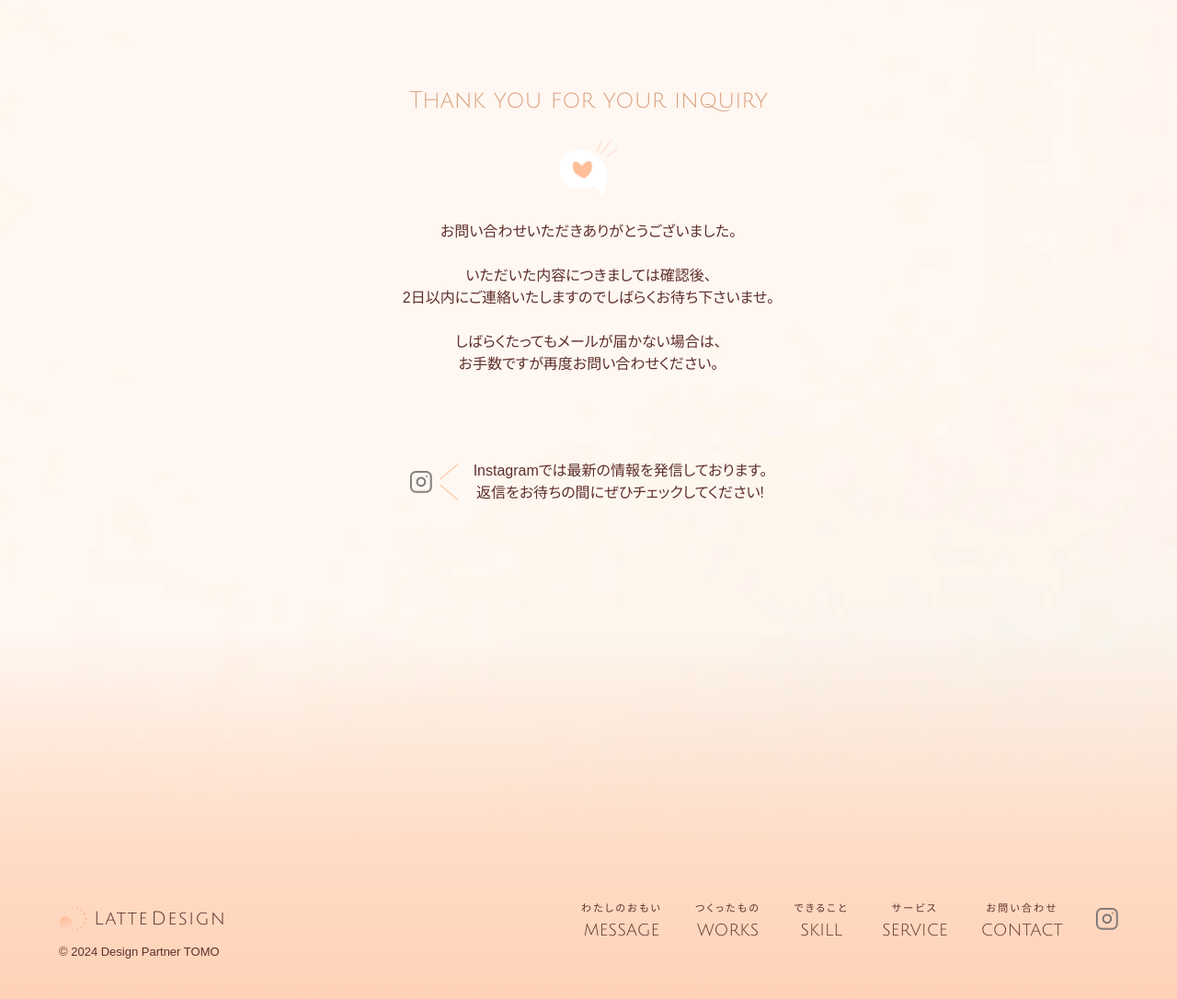
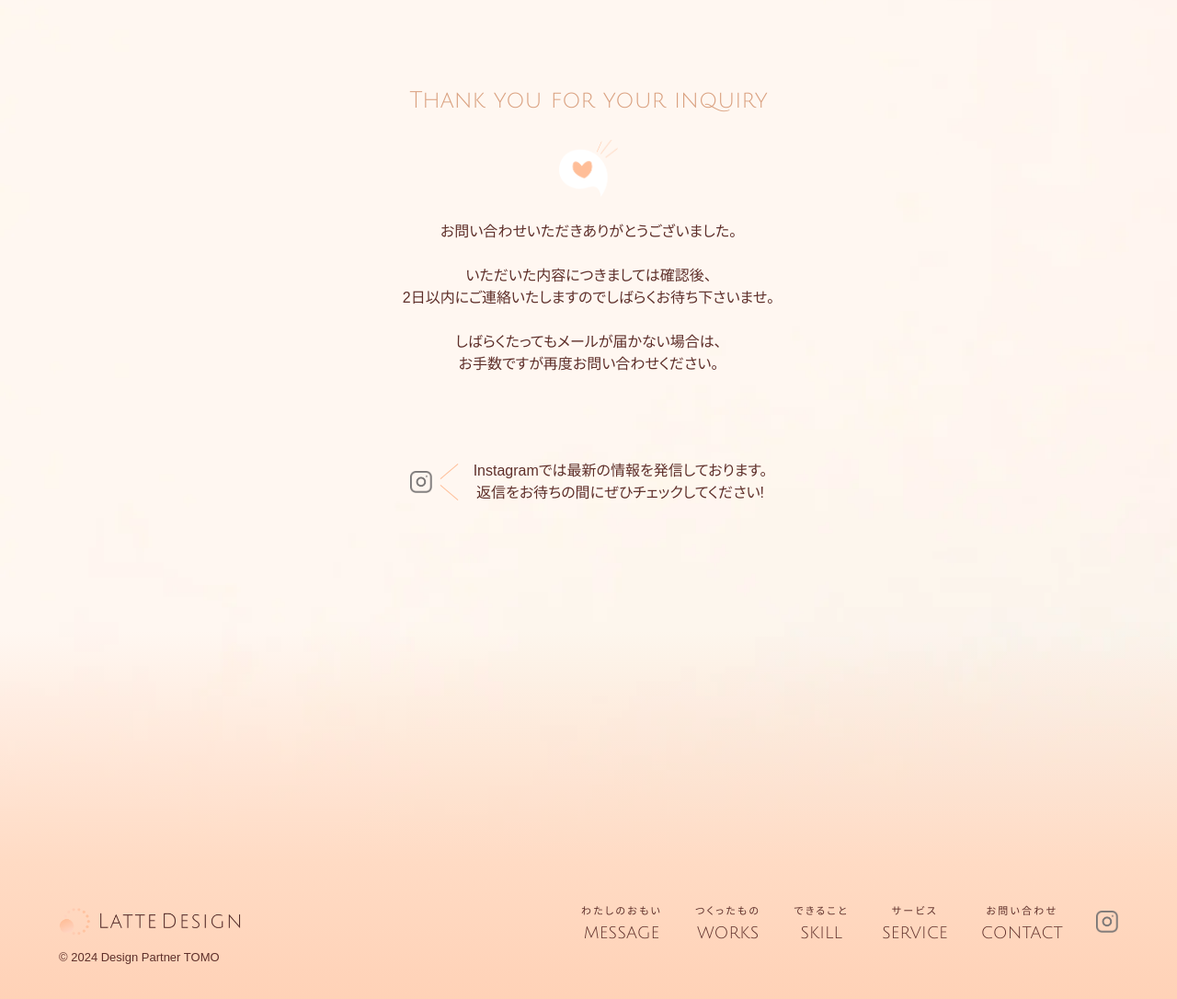
Before and after one commit to LatteDesign-24/LatteDesign-1, a plain HTML site: page thanks.html in a window 1280 px wide. Shown: the part 161-1247 px from the top of the page at 92% size. Drawn offline with nearby package versions, Linux system fonts and the light colour scheme; files that its build step writes are made by us from their sources.

Commit message:
Update _footer.scss

```diff
--- a/css/_footer.scss
+++ b/css/_footer.scss
@@ -52,7 +52,7 @@
         }
 
         img{
-            width: 181px;
+            width: 200px;
 
             @include media(xl){
                 width: 101px;
```
